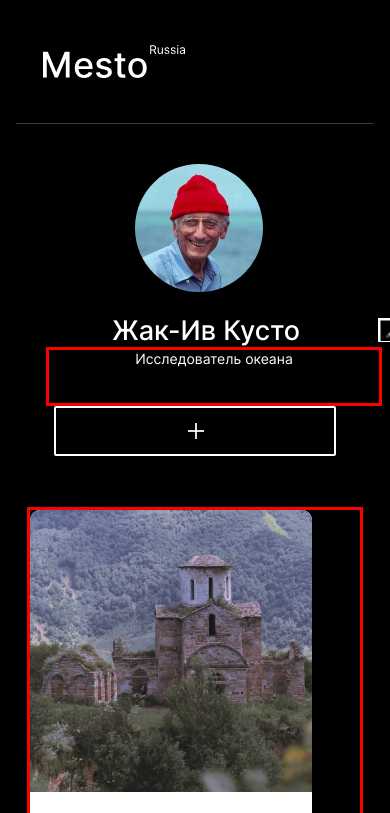
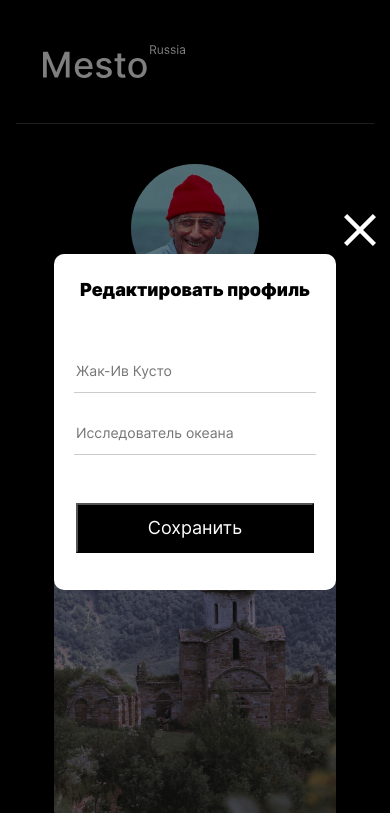
Before and after one commit to Valya-Learns/mesto-project, a plain HTML site: page index.html in a window 390 px wide. Shown: the top 813 px of the page. Drawn offline with Linux system fonts and the light colour scheme.

Commit message:
first-try

```diff
--- a/blocks/card/__image/card__image.css
+++ b/blocks/card/__image/card__image.css
@@ -2,6 +2,6 @@
     object-fit: contain;
     border-top-left-radius: 10px;
     border-top-right-radius: 10px;
-    max-height: 340px;
-    max-width: 282px;
+    height: 340px;
+    width: 282px;
 }
--- a/blocks/card/card.css
+++ b/blocks/card/card.css
@@ -1,6 +1,6 @@
 .card{
-    max-width: 282px;
-    max-height: 370px;
+    width: 282px;
+    height: 370px;
     background-color: white;
     display: flex;
     flex-direction: column;
--- a/blocks/elements/__list/elements__list.css
+++ b/blocks/elements/__list/elements__list.css
@@ -1,5 +1,5 @@
 .elements__list{
-    margin: 0 auto;
+    margin: 0;
     list-style-type: none;
     display: grid;
     grid-template-columns: repeat(auto-fit, 282px);
@@ -8,5 +8,11 @@
     box-sizing: border-box;
     gap: 17px;
     padding: 0;
-    border: solid red;
 }
+
+
+@media screen  and (max-width: 1023px) {
+    .elements__list{
+        justify-content: space-evenly;
+    }
+ }
--- a/blocks/elements/elements.css
+++ b/blocks/elements/elements.css
@@ -1,7 +1,6 @@
 .elements{
     margin: 0 auto;
     width: 100%;
-    max-width: 336px;
     padding-bottom: 66px;
     padding-top: 11px;
 }
--- a/blocks/popup/__container/popup__container.css
+++ b/blocks/popup/__container/popup__container.css
@@ -1,10 +1,16 @@
 .popup__container{
     display: block;
-    width: 430px;
-    height: 330px;
+    max-width: 430px;
     margin: 0 auto;
     background-color: white;
     border-radius: 10px;
     padding: 0;
     position: relative;
+    width: 100%;
 }
+
+@media screen  and (max-width: 1023px) {
+    .popup__container{
+      max-width: 282px;
+ }
+ }
--- a/blocks/popup/__input/popup__input.css
+++ b/blocks/popup/__input/popup__input.css
@@ -11,3 +11,10 @@
    margin: 30px auto 30px auto;
    outline: none;
 }
+
+
+@media screen  and (max-width: 1023px) {
+   .popup__input{
+      max-width: 238px;
+}
+}
--- a/blocks/popup/__save-button/popup__save-button.css
+++ b/blocks/popup/__save-button/popup__save-button.css
@@ -15,3 +15,9 @@
 .popup__save-button:hover{
     opacity: .8;
 }
+
+@media screen  and (max-width: 1023px) {
+    .popup__save-button{
+       max-width: 238px;
+ }
+ }
--- a/blocks/popup/__title/popup__title.css
+++ b/blocks/popup/__title/popup__title.css
@@ -6,3 +6,16 @@
     padding-left: 36px;
     padding-top: 34px;
 }
+
+
+@media screen  and (max-width: 1023px) {
+    .popup__title{
+        font-size: 18px;
+        line-height: 22px;
+        margin: 0 auto;
+        text-align: center;
+        padding-left: 0;
+        padding-top: 25px;
+        padding-bottom: 30px;
+ }
+ }
--- a/blocks/profile/__avatar/profile__avatar.css
+++ b/blocks/profile/__avatar/profile__avatar.css
@@ -2,7 +2,7 @@
     border-radius: 50%;
     max-width: 168.75px;
     max-height: 127.5px;
-    margin: 0;
+    margin-right: 30px;
 }
 
 @media screen  and (max-width: 1023px) {
--- a/blocks/profile/__description/profile__description.css
+++ b/blocks/profile/__description/profile__description.css
@@ -4,7 +4,7 @@
     font-size: 18px;
     line-height: 22px;
     margin: 0;
-    border: solid red;
+    max-width: 336px;
 }
 
 @media screen  and (max-width: 1023px) {
@@ -13,5 +13,7 @@
      font-size: 14px;
      line-height: 17px;
      padding-bottom: 36px;
+     width: 100%;
+     margin: 0 auto;
     }
  }
--- a/blocks/profile/__edit-button/profile__edit-button.css
+++ b/blocks/profile/__edit-button/profile__edit-button.css
@@ -1,14 +1,14 @@
 .profile__edit-button{
     border: 1px solid white;
+    margin-left: auto;
     width: 24px;
     height: 24px;
     background-color: black;
-    align-self: center;
     background-image: url(../../../images/Edit-Button.png);
     background-repeat: no-repeat;
-    width: 100%;
     outline: none;
-    background-size: cover;
+    background-size:cover;
+    margin-top: 16px;
 }
 
 .profile__edit-button:hover{
--- a/blocks/profile/__info/profile__info.css
+++ b/blocks/profile/__info/profile__info.css
@@ -1,13 +1,16 @@
 .profile__info{
     display: flex;
-    max-width: 336px;
+    max-width: 366px;
+    width: 100%;
     flex-direction: column;
-    padding-left: 30px;
     margin: 0;
 }
 
 @media screen  and (max-width: 1023px) {
     .profile__info{
       width: 100%;
+      margin: 0 auto;
+      max-width: 189px;
+      padding: 0;
  }
  }
--- a/blocks/profile/__name/profile__name.css
+++ b/blocks/profile/__name/profile__name.css
@@ -2,11 +2,13 @@
     color: white;
     font-weight: 500;
     font-size: 42px;
-    line-height: 50px;
-    min-width: 320px;
+    line-height: 48px;
+    width: 100%;
+    max-width: 336px;
     margin: 0;
     padding-top: 2px;
     padding-bottom: 8px;
+    padding-right: 18px;
 }
 
 @media screen  and (max-width: 1023px) {
@@ -15,5 +17,8 @@
      font-size: 27px;
      line-height: 33px;
      padding: 0;
+     margin: 0 auto;
+     max-width: 198px;
+     width: 100%;
  }
  }
--- a/blocks/profile/__wrapper/profile__wrapper.css
+++ b/blocks/profile/__wrapper/profile__wrapper.css
@@ -1,7 +1,8 @@
 .profile__wrapper{
     display: flex;
-    min-width: 360px;
-    gap: 12px;
+    max-width: 366px;
+    width: 100%;
+    gap: 8px;
     padding-top: 22px;
 }
 
--- a/blocks/profile/profile.css
+++ b/blocks/profile/profile.css
@@ -8,5 +8,7 @@
 @media screen  and (max-width: 1023px) {
     .profile{
       flex-direction: column;
+      max-width: 282px;
+      justify-content: center;
  }
  }
--- a/index.html
+++ b/index.html
@@ -8,7 +8,7 @@
 </head>
 <body class="body">
     <div class="page">
-      <div class="popup">
+      <div class="popup popup_opened">
         <div class="popup__container">
           <img src="./images/Close-Icon.png" class="popup__close-button" alt="Закрыть">
             <h2 class="popup__title">
@@ -30,8 +30,9 @@
             <section class="profile">
                 <div class="profile__container">
                   <img src="./images/Profile-picture.jpg" class="profile__avatar" alt="Аватар профиля">
+
                   <div class="profile__info">
-                      <div class="profile__wrapper">
+                    <div class="profile__wrapper">
                         <h1 class="profile__name">
                            Жак-Ив&nbsp;Кусто
                         </h1>
@@ -41,7 +42,9 @@
                       <p class="profile__description">
                           Исследователь океана
                       </p>
+
                    </div>
+
                 </div>
                 <button class="profile__add-button">
                 </button>
```
Also changed, not shown: blocks/popup/popup.css (line endings or trailing spaces).
